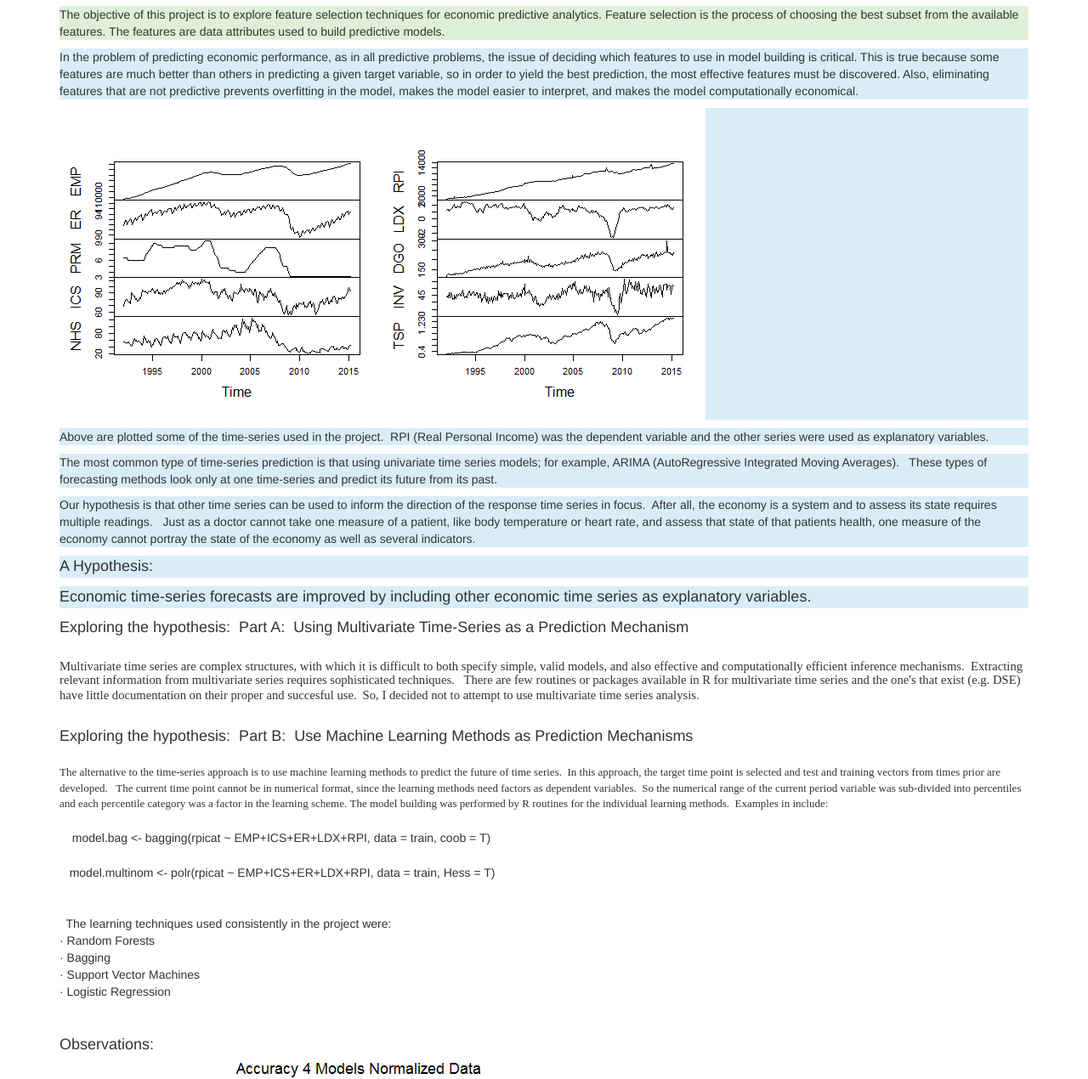
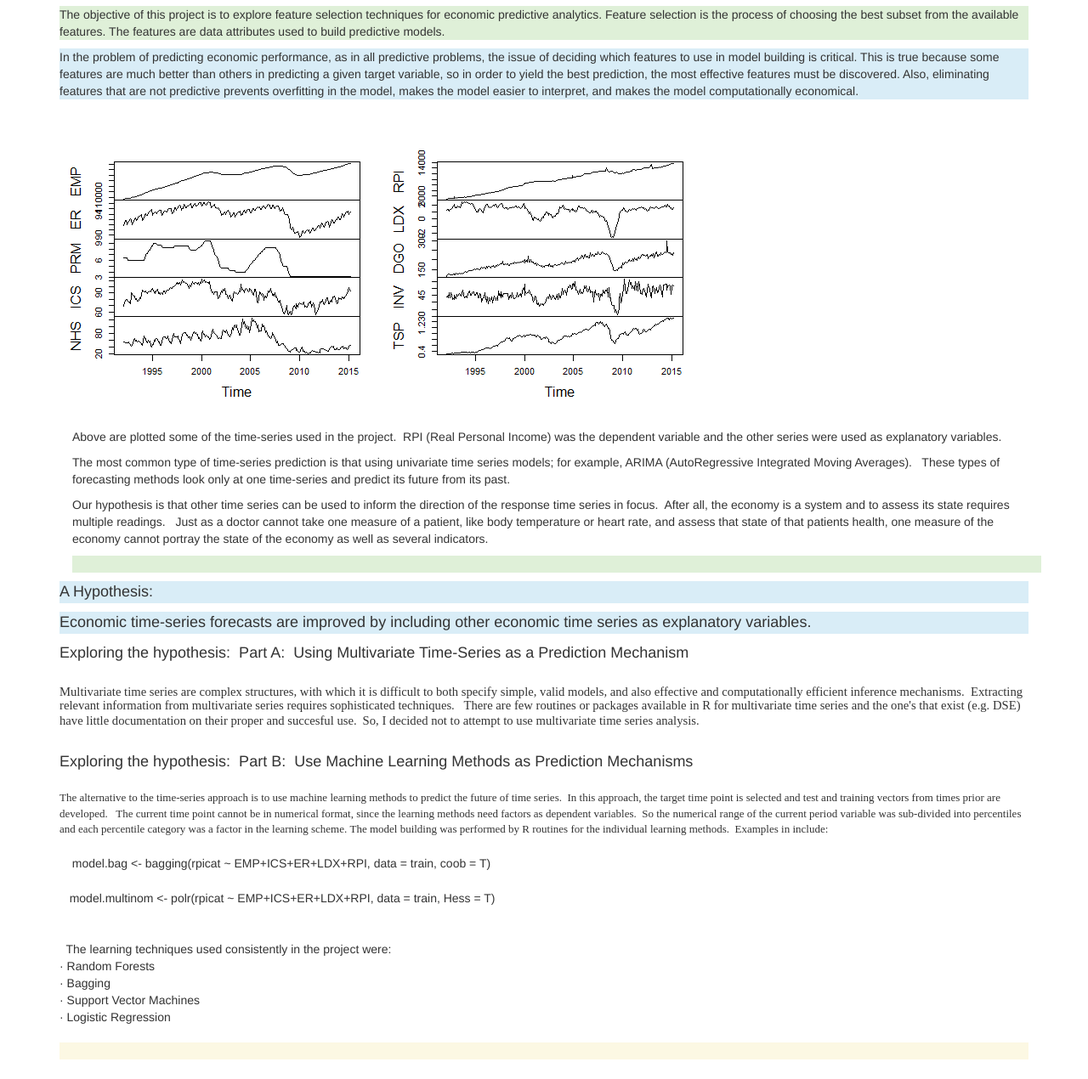
Before and after one commit to klopfer4/analytiks, a plain HTML site: page index.html in a window 1280 px wide. Shown: the part 109-1379 px from the top of the page at 85% size. Drawn offline with Linux system fonts and the light colour scheme.

Commit message:
modding index yet again

```diff
--- a/index.html
+++ b/index.html
@@ -27,17 +27,21 @@
     because some features are much better than others in predicting a given target variable, so in order to yield the best prediction, the most effective features must be discovered. Also,
     eliminating features that are not predictive prevents overfitting in the model, makes the model easier to interpret, and makes the model computationally economical.</p>
 
-    <p class="bg-info"><img width="760" height="367" alt="" src="ts10.png" border="0"></p>
+    <p><img width="760" height="367" alt="" src="ts10.png" border="0"></p>
 
-    <p class="bg-info">Above are plotted some of the time-series used in the project.&nbsp; RPI (Real Personal Income) was the dependent variable and the other series&nbsp;were used as explanatory
+    <p class="container">Above are plotted some of the time-series used in the project.&nbsp; RPI (Real Personal Income) was the dependent variable and the other series&nbsp;were used as explanatory
     variables.&nbsp;</p>
 
-    <p class="bg-info">The most common type of time-series prediction is that using univariate time series models; for example, ARIMA (AutoRegressive Integrated Moving Averages).&nbsp;&nbsp; These
+    <p class="container">The most common type of time-series prediction is that using univariate time series models; for example, ARIMA (AutoRegressive Integrated Moving Averages).&nbsp;&nbsp; These
     types of forecasting methods look only at one time-series and predict its future from its past.&nbsp;</p>
 
-    <p class="bg-info">Our hypothesis is that other time series can be used to inform the direction of the response time series in focus.&nbsp; After all, the economy is a system and to assess its
+    <p class="container">Our hypothesis is that other time series can be used to inform the direction of the response time series in focus.&nbsp; After all, the economy is a system and to assess its
     state requires multiple readings.&nbsp;&nbsp; Just as a doctor cannot take one measure of a patient, like body temperature or heart rate, and assess that state of that patients health, one
     measure of the economy cannot portray the state of the economy as well as several indicators.</p>
+
+	<div class="container">
+	<p class="bg-success"><br></p>
+    </div>
 
     <p class="bg-info"><font size="4">A Hypothesis:</font></p>
 
@@ -113,6 +117,10 @@
     &middot;&nbsp;Support Vector Machines<br>
     &middot;&nbsp;Logistic Regression<br>
     &nbsp;
+  </div>
+
+  <div class="container">
+  <p class="bg-warning"><br></p>
   </div>
 
   <div class="container">
@@ -198,6 +206,10 @@
   </div>
 
   <div class="container">
+	<p class="bg-primary"><br></p>
+  </div>
+
+  <div class="container">
     <font size="4">Questions:</font>
   </div>
 
@@ -241,10 +253,10 @@
 
   <div class="container"></div>
 
-  <p class="bg-danger"><font size="4">Visualization example:</font></p>
+  <p><font size="4">Visualization example:</font></p>
 
   <div class="container"></div>
 
-  <p class="bg-danger"><img width="760" height="367" alt="" src="ImageStack.png" border="0"></p>
+  <p><img width="760" height="367" alt="" src="ImageStack.png" border="0"></p>
 </body>
 </html>
```
